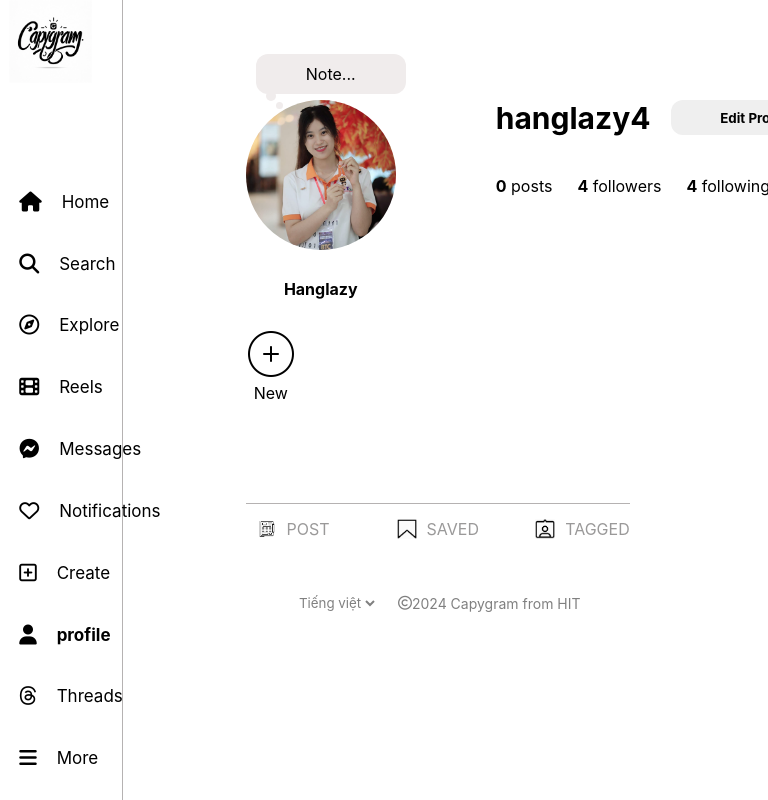
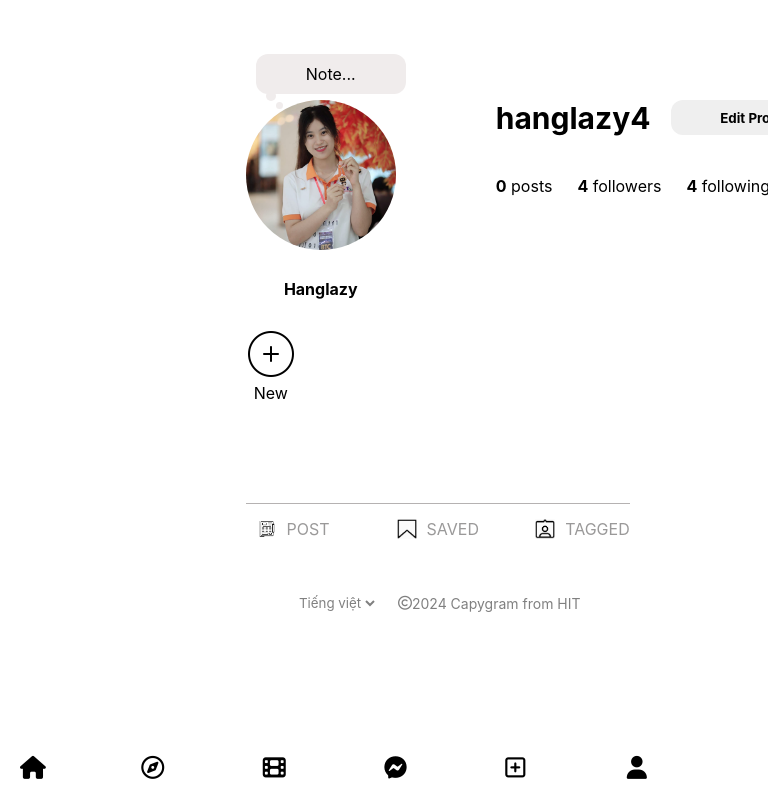
Before and after one commit to parallelism623/capygram-fe, a React (Vite) app: page /profile in a window 768 px wide. Shown: the top 800 px of the page. Built offline with nearby package versions, Linux system fonts and the light colour scheme.

Commit message:
🐛 responsive LayoutMenu

```diff
--- a/src/components/Menu/Menu.jsx
+++ b/src/components/Menu/Menu.jsx
@@ -13,11 +13,9 @@ const Menu = () => {
     const location = useLocation();
 
     return (
+        <>
             <div className="menu">
                 <div className="menu-container">
-                <div className="menu-container-image">
-                    <img src={logoCapyGram} onClick={() => navigate("/")} alt="" />
-                </div>
                     <div className="menu-container-content">
                         <ul>
                             <li>
@@ -27,7 +25,7 @@ const Menu = () => {
                                 </div>
                             </li>
                             <li>
-                            <div className="list">
+                                <div className="list none">
                                     <i className="fa-solid fa-magnifying-glass"></i>
                                     <p>{t('text2')}</p>
                                 </div>
@@ -52,7 +50,7 @@ const Menu = () => {
                                 </div>
                             </li>
                             <li>
-                            <div className={`list ${location.pathname === '/notifications' ? 'active' : ''}`} onClick={() => navigate("/notifications")}>
+                                <div className={`list none ${location.pathname === '/notifications' ? 'active' : ''}`} onClick={() => navigate("/notifications")}>
                                     <i className="fa-regular fa-heart"></i>
                                     <p>{t('text6')}</p>
                                 </div>
@@ -70,13 +68,13 @@ const Menu = () => {
                                 </div>
                             </li>
                             <li>
-                            <div className={`list ${location.pathname === '/threads' ? 'active' : ''}`} onClick={() => navigate("/threads")}>
+                                <div className={`list none ${location.pathname === '/threads' ? 'active' : ''}`} onClick={() => navigate("/threads")}>
                                     <i className="fa-brands fa-threads"></i>
                                     <p>{t('text9')}</p>
                                 </div>
                             </li>
                             <li>
-                            <div className="list">
+                                <div className="list none">
                                     <i className="fa-solid fa-bars"></i>
                                     <p>{t('text10')}</p>
                                 </div>
@@ -85,6 +83,52 @@ const Menu = () => {
                     </div>
                 </div>
             </div>
+
+            <div className='menu2'>
+                <div className="menu-container-content">
+                    <ul>
+                        <li>
+                            <div className={`list ${location.pathname === '/' ? 'active' : ''}`} onClick={() => navigate("/")}>
+                                <i className="fa-solid fa-house"></i>
+                                <p>{t('text1')}</p>
+                            </div>
+                        </li>
+
+                        <li>
+                            <div className="list">
+                                <i className="fa-regular fa-compass"></i>
+                                <p>{t('text3')}</p>
+                            </div>
+                        </li>
+                        <li>
+                            <div className={`list ${location.pathname === '/reel' ? 'active' : ''}`} onClick={() => navigate("/reel")}>
+                                <i className="fa-solid fa-film"></i>
+                                <p>{t('text4')}</p>
+                            </div>
+
+                        </li>
+                        <li>
+                            <div className={`list ${location.pathname === '/messages' ? 'active' : ''}`} onClick={() => navigate("/messages")}>
+                                <i className="fa-brands fa-facebook-messenger"></i>
+                                <p>{t('text5')}</p>
+                            </div>
+                        </li>
+                        <li>
+                            <div className="list">
+                                <i className="fa-regular fa-square-plus"></i>
+                                <p>{t('text7')}</p>
+                            </div>
+                        </li>
+                        <li>
+                            <div className={`list ${location.pathname === '/profile' ? 'active' : ''}`} onClick={() => navigate("/profile")}>
+                                <i className="fa-solid fa-user"></i>
+                                <p>{t('text8')}</p>
+                            </div>
+                        </li>
+                    </ul>
+                </div>
+            </div>
+        </>
     )
 }
 export default Menu
--- a/src/components/Menu/Menu.scss
+++ b/src/components/Menu/Menu.scss
@@ -64,3 +64,80 @@
 
     }
 }
+
+.menu2{
+    display: none;
+}
+
+@media (max-width: 1024px) and (min-width: 768px) {
+  .menu {
+    width: 10%;
+    .menu-container {
+      .menu-container-content {
+        ul {
+          li {
+            .list {
+              p {
+                display: none;
+              }
+
+              &:hover p {
+                display: block;
+                position: absolute;
+                left: 100%;
+                color: rgb(195, 193, 193);
+              }
+            }
+          }
+        }
+      }
+    }
+  }
+}
+ @media (max-width: 768px) {
+    .menu{
+        display: none;
+    }
+    .menu2{
+        display: block;
+        position: fixed;
+        bottom: 0;
+        width: 100%;
+        height: auto;
+
+      .menu-container-content {
+        ul {
+            width: 100%;
+            list-style: none;
+            padding: 20px;
+            display: flex;
+            justify-content: space-between;
+
+          li {
+            flex: 1;
+            position: relative;
+
+            .list {
+              flex-direction: column;
+
+              i {
+                margin: 0;
+                font-size: 23px;
+              }
+
+              p {
+                display: none;
+              }
+
+              &:hover p {
+                display: block;
+                margin-top: -45px;
+                color: rgb(195, 193, 193);
+              }
+            }
+          }
+        }
+      }
+
+    }
+}
```
Lines whose indentation alone changed are shown as unchanged.
